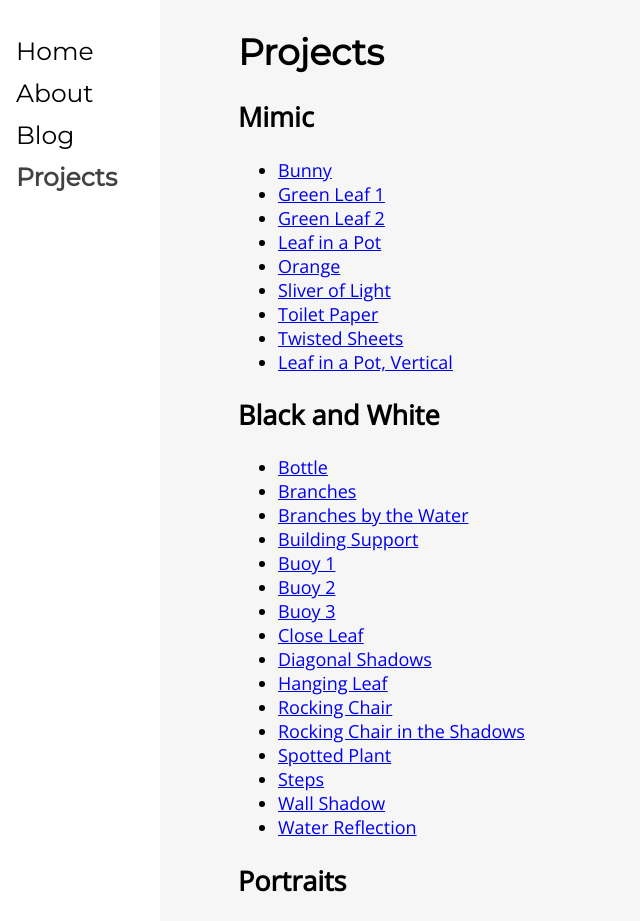
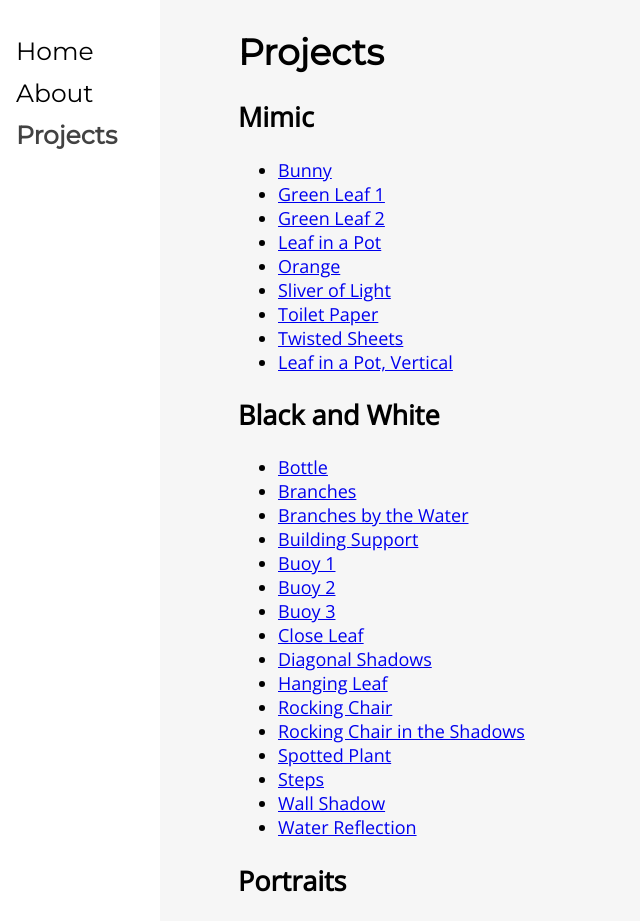
Before and after one commit to annagriffin/photography-portfolio, a Jekyll site: the page built from projects.html, in a window 1280 px wide and 921 px high. Shown: the whole window, without its empty margins (0-640 px from the left). Built offline with Jekyll 4.4.1, drawn with Linux system fonts in a browser that asks for light colours.

Commit message:
remove blog from nav

```diff
--- a/_data/navigation.yml
+++ b/_data/navigation.yml
@@ -2,7 +2,5 @@
   link: /
 - name: About
   link: /about.html
-- name: Blog
-  link: /blog.html
 - name: Projects
   link: /projects.html
```
